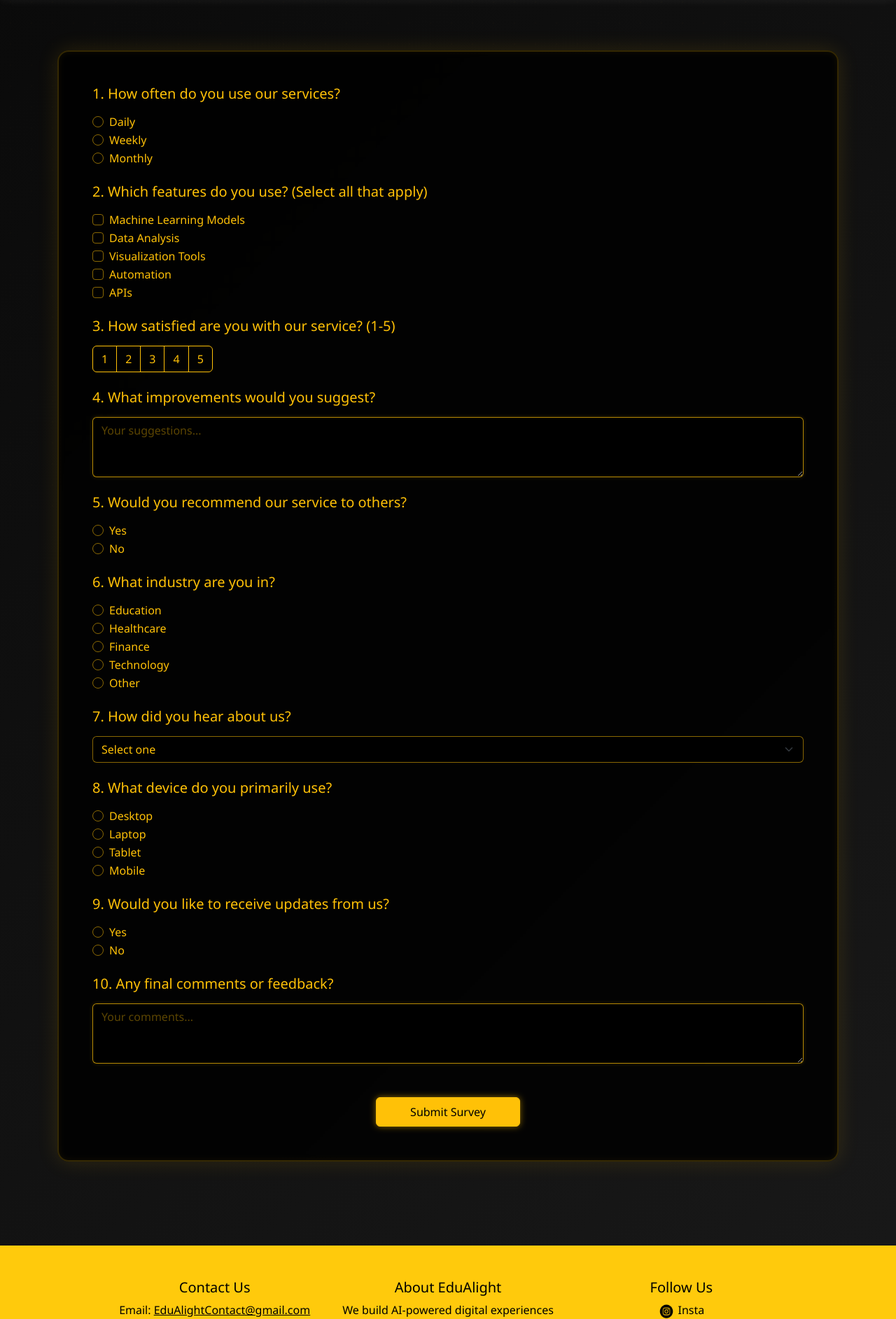
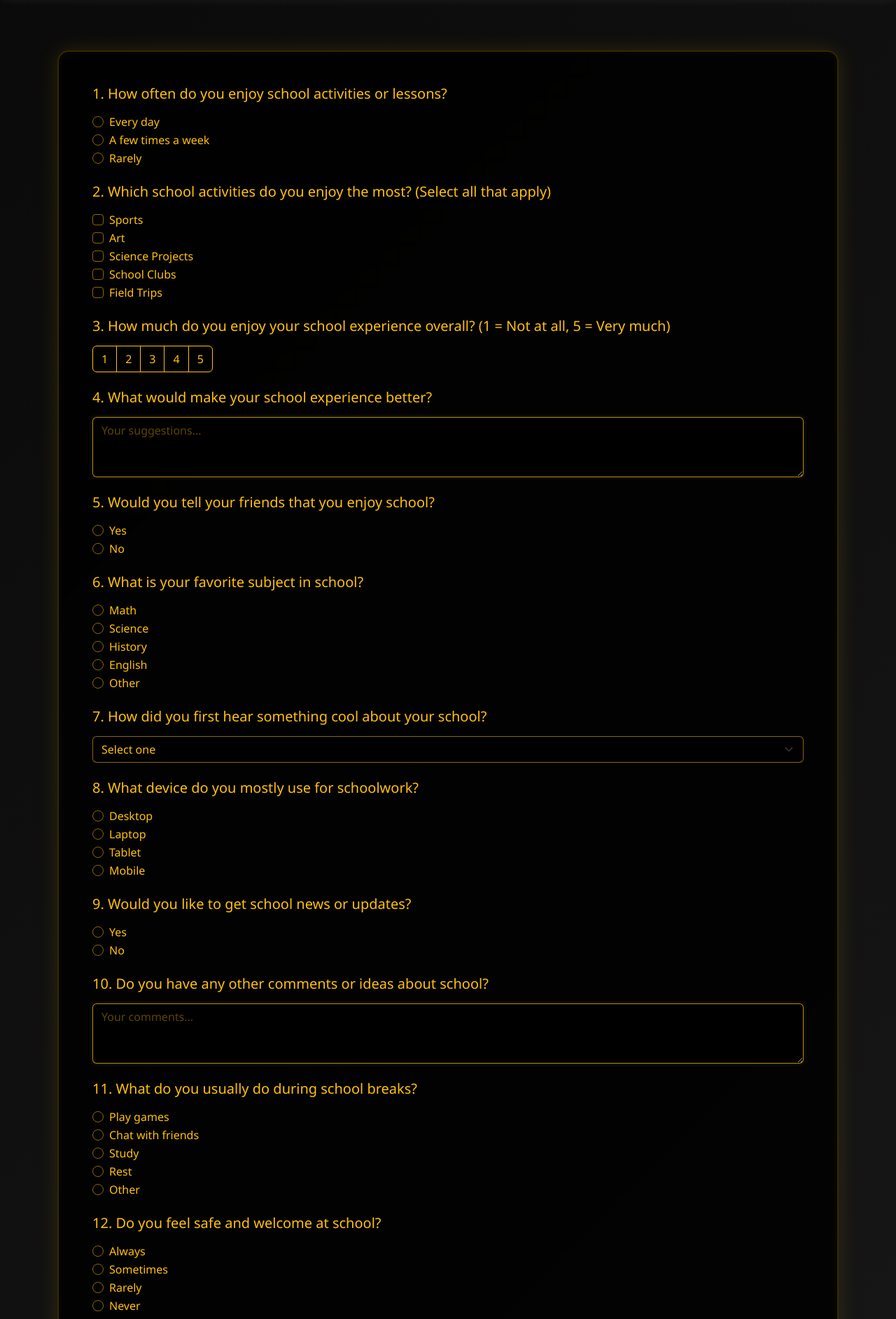
Before and after one commit to codingburgas/2425-11-g-pp-student-practices-assignment-team8, a Flask app: page /poll in a window 1280 px wide. Shown: the part 72-1957 px from the top of the page at 70% size. Run offline with Flask 3, Linux system fonts and the light colour scheme; some libraries are stand-ins or nearby versions.

Commit message:
Fix questions

```diff
--- a/src/config.py
+++ b/src/config.py
@@ -2,5 +2,5 @@ import os
 
 class Config:
     SECRET_KEY = os.environ.get('dqwedqwdqw', 'super secret key')
-    SQLALCHEMY_DATABASE_URI = (f"mssql+pyodbc://DESKTOP-EVLE77T/proba?driver=ODBC+Driver+17+for+SQL+Server")
+    SQLALCHEMY_DATABASE_URI = (f"mssql+pyodbc://MITAKA/proba?driver=ODBC+Driver+17+for+SQL+Server")
     SQLALCHEMY_TRACK_MODIFICATIONS = False
--- a/src/main/templates/poll.html
+++ b/src/main/templates/poll.html
@@ -109,15 +109,14 @@
 </style>
 
 
-
 <div class="container my-5">
     <form action="{{ url_for('main_bp.poll') }}" method="POST" class="needs-validation" novalidate>
         <div class="form-wrapper bg-black">
 
-            <!-- Question 1 -->
+            <!-- 1 -->
             <div class="mb-4">
-                <h5 class="text-primary mb-3">1. How often do you use our services?</h5>
-                {% for val in ['Daily', 'Weekly', 'Monthly'] %}
+                <h5 class="text-primary mb-3">1. How often do you enjoy school activities or lessons?</h5>
+                {% for val in ['Every day', 'A few times a week', 'Rarely'] %}
                 <div class="form-check">
                     <input class="form-check-input" type="radio" name="usage" id="{{ val }}" value="{{ val.lower() }}" required>
                     <label class="form-check-label" for="{{ val }}">{{ val }}</label>
@@ -125,10 +124,10 @@
                 {% endfor %}
             </div>
 
-            <!-- Question 2 -->
+            <!-- 2 -->
             <div class="mb-4">
-                <h5 class="text-primary mb-3">2. Which features do you use? (Select all that apply)</h5>
-                {% set features_list = ['Machine Learning Models', 'Data Analysis', 'Visualization Tools', 'Automation', 'APIs'] %}
+                <h5 class="text-primary mb-3">2. Which school activities do you enjoy the most? (Select all that apply)</h5>
+                {% set features_list = ['Sports', 'Art', 'Science Projects', 'School Clubs', 'Field Trips'] %}
                 {% for feature in features_list %}
                 <div class="form-check">
                     <input class="form-check-input" type="checkbox" name="features" id="feature{{ loop.index }}" value="feature{{ loop.index }}">
@@ -137,9 +136,9 @@
                 {% endfor %}
             </div>
 
-            <!-- Question 3 -->
+            <!-- 3 -->
             <div class="mb-4">
-                <h5 class="text-primary mb-3">3. How satisfied are you with our service? (1-5)</h5>
+                <h5 class="text-primary mb-3">3. How much do you enjoy your school experience overall? (1 = Not at all, 5 = Very much)</h5>
                 <div class="btn-group" role="group">
                     {% for i in range(1, 6) %}
                     <input type="radio" class="btn-check" name="satisfaction" id="rating{{ i }}" value="{{ i }}" required>
@@ -148,15 +147,15 @@
                 </div>
             </div>
 
-            <!-- Question 4 -->
+            <!-- 4 -->
             <div class="mb-4">
-                <h5 class="text-primary mb-3">4. What improvements would you suggest?</h5>
+                <h5 class="text-primary mb-3">4. What would make your school experience better?</h5>
                 <textarea class="form-control" name="suggestions" rows="3" placeholder="Your suggestions..."></textarea>
             </div>
 
-            <!-- Question 5 -->
+            <!-- 5 -->
             <div class="mb-4">
-                <h5 class="text-primary mb-3">5. Would you recommend our service to others?</h5>
+                <h5 class="text-primary mb-3">5. Would you tell your friends that you enjoy school?</h5>
                 <div class="form-check">
                     <input class="form-check-input" type="radio" name="recommend" id="yes" value="yes" required>
                     <label class="form-check-label" for="yes">Yes</label>
@@ -167,33 +166,33 @@
                 </div>
             </div>
 
-            <!-- Question 6 -->
+            <!-- 6 -->
             <div class="mb-4">
-                <h5 class="text-primary mb-3">6. What industry are you in?</h5>
-                {% for val in ['Education', 'Healthcare', 'Finance', 'Technology', 'Other'] %}
+                <h5 class="text-primary mb-3">6. What is your favorite subject in school?</h5>
+                {% for val in ['Math', 'Science', 'History', 'English', 'Other'] %}
                 <div class="form-check">
-                    <input class="form-check-input" type="radio" name="industry" id="industry_{{ val }}" value="{{ val.lower() }}" required>
-                    <label class="form-check-label" for="industry_{{ val }}">{{ val }}</label>
+                    <input class="form-check-input" type="radio" name="subject" id="subject_{{ val }}" value="{{ val.lower() }}" required>
+                    <label class="form-check-label" for="subject_{{ val }}">{{ val }}</label>
                 </div>
                 {% endfor %}
             </div>
 
-            <!-- Question 7 -->
+            <!-- 7 -->
             <div class="mb-4">
-                <h5 class="text-primary mb-3">7. How did you hear about us?</h5>
+                <h5 class="text-primary mb-3">7. How did you first hear something cool about your school?</h5>
                 <select class="form-select" name="referral" required>
                     <option value="" disabled selected>Select one</option>
-                    <option value="search">Search Engine</option>
+                    <option value="teacher">From a teacher</option>
+                    <option value="friend">From a friend</option>
+                    <option value="event">School event</option>
                     <option value="social">Social Media</option>
-                    <option value="friend">Friend or Colleague</option>
-                    <option value="advertisement">Advertisement</option>
                     <option value="other">Other</option>
                 </select>
             </div>
 
-            <!-- Question 8 -->
+            <!-- 8 -->
             <div class="mb-4">
-                <h5 class="text-primary mb-3">8. What device do you primarily use?</h5>
+                <h5 class="text-primary mb-3">8. What device do you mostly use for schoolwork?</h5>
                 {% for val in ['Desktop', 'Laptop', 'Tablet', 'Mobile'] %}
                 <div class="form-check">
                     <input class="form-check-input" type="radio" name="device" id="device_{{ val }}" value="{{ val.lower() }}" required>
@@ -202,9 +201,9 @@
                 {% endfor %}
             </div>
 
-            <!-- Question 9 -->
+            <!-- 9 -->
             <div class="mb-4">
-                <h5 class="text-primary mb-3">9. Would you like to receive updates from us?</h5>
+                <h5 class="text-primary mb-3">9. Would you like to get school news or updates?</h5>
                 <div class="form-check">
                     <input class="form-check-input" type="radio" name="updates" id="updates_yes" value="yes" required>
                     <label class="form-check-label" for="updates_yes">Yes</label>
@@ -215,10 +214,56 @@
                 </div>
             </div>
 
-            <!-- Question 10 -->
+            <!-- 10 -->
             <div class="mb-4">
-                <h5 class="text-primary mb-3">10. Any final comments or feedback?</h5>
+                <h5 class="text-primary mb-3">10. Do you have any other comments or ideas about school?</h5>
                 <textarea class="form-control" name="final_comments" rows="3" placeholder="Your comments..."></textarea>
+            </div>
+
+            <!-- 11 -->
+            <div class="mb-4">
+                <h5 class="text-primary mb-3">11. What do you usually do during school breaks?</h5>
+                {% for val in ['Play games', 'Chat with friends', 'Study', 'Rest', 'Other'] %}
+                <div class="form-check">
+                    <input class="form-check-input" type="radio" name="break_activity" id="break_{{ loop.index }}" value="{{ val.lower() }}">
+                    <label class="form-check-label" for="break_{{ loop.index }}">{{ val }}</label>
+                </div>
+                {% endfor %}
+            </div>
+
+
+            <!-- 12 -->
+            <div class="mb-4">
+                <h5 class="text-primary mb-3">12. Do you feel safe and welcome at school?</h5>
+                {% for val in ['Always', 'Sometimes', 'Rarely', 'Never'] %}
+                <div class="form-check">
+                    <input class="form-check-input" type="radio" name="safe" id="safe_{{ val }}" value="{{ val.lower() }}">
+                    <label class="form-check-label" for="safe_{{ val }}">{{ val }}</label>
+                </div>
+                {% endfor %}
+            </div>
+
+            <!-- 13 -->
+            <div class="mb-4">
+                <h5 class="text-primary mb-3">13. How do you get to school most days?</h5>
+                {% for val in ['Walk', 'Bike', 'Car', 'Bus', 'Other'] %}
+                <div class="form-check">
+                    <input class="form-check-input" type="radio" name="transport" id="transport_{{ val }}" value="{{ val.lower() }}">
+                    <label class="form-check-label" for="transport_{{ val }}">{{ val }}</label>
+                </div>
+                {% endfor %}
+            </div>
+
+            <!-- 14 -->
+            <div class="mb-4">
+                <h5 class="text-primary mb-3">14. What do you like most about your school?</h5>
+                <textarea class="form-control" name="like_most" rows="3" placeholder="Your answer..."></textarea>
+            </div>
+
+            <!-- 15 -->
+            <div class="mb-4">
+                <h5 class="text-primary mb-3">15. Is there anything you wish your school had?</h5>
+                <textarea class="form-control" name="wish_school" rows="3" placeholder="Your ideas..."></textarea>
             </div>
 
             <div class="text-center mt-5">
@@ -231,19 +276,18 @@
 </div>
 
 <script>
-// Form validation
 (function () {
-    'use strict'
-    var forms = document.querySelectorAll('.needs-validation')
+    'use strict';
+    var forms = document.querySelectorAll('.needs-validation');
     Array.prototype.slice.call(forms).forEach(function (form) {
         form.addEventListener('submit', function (event) {
             if (!form.checkValidity()) {
-                event.preventDefault()
-                event.stopPropagation()
+                event.preventDefault();
+                event.stopPropagation();
             }
-            form.classList.add('was-validated')
-        }, false)
-    })
-})()
+            form.classList.add('was-validated');
+        }, false);
+    });
+})();
 </script>
 {% endblock %}
```
